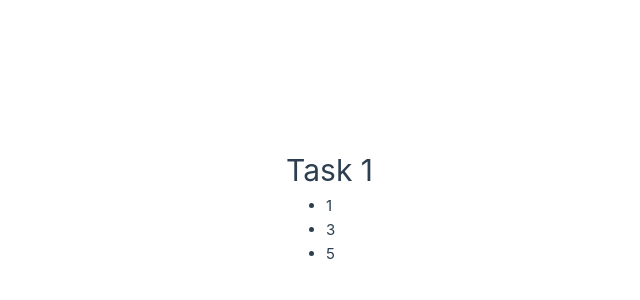
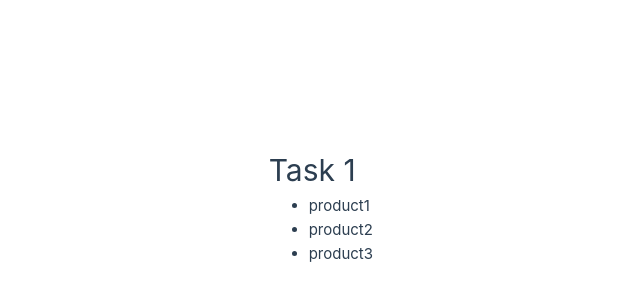
Before and after one commit to bendyou/vue_test, a Vue app: page / in a window 1280 px wide. Shown: the part 194-494 px from the top of the page, without its empty margins (267-907 px from the left). Built offline with nearby package versions, Linux system fonts and the light colour scheme.

Commit message:
Initial commit in task_34

```diff
--- a/src/App.vue
+++ b/src/App.vue
@@ -2,9 +2,7 @@
   <div>
     <h1>Task 1</h1>
     <ul>
-      <template v-for="elem in items" :key="elem">
-        <li v-if="elem > 0">{{ elem }}</li>
-      </template>
+      <li v-for="product in products" :key="product.id">{{ product.name }}</li>
     </ul>
   </div>
 </template>
@@ -13,7 +11,11 @@
 export default {
   data() {
     return {
-      items: [1, -2, 3, -4, 5]
+      products: [
+        { id: 1, name: 'product1' },
+        { id: 2, name: 'product2' },
+        { id: 3, name: 'product3' }
+      ]
     };
   }
 };
```
